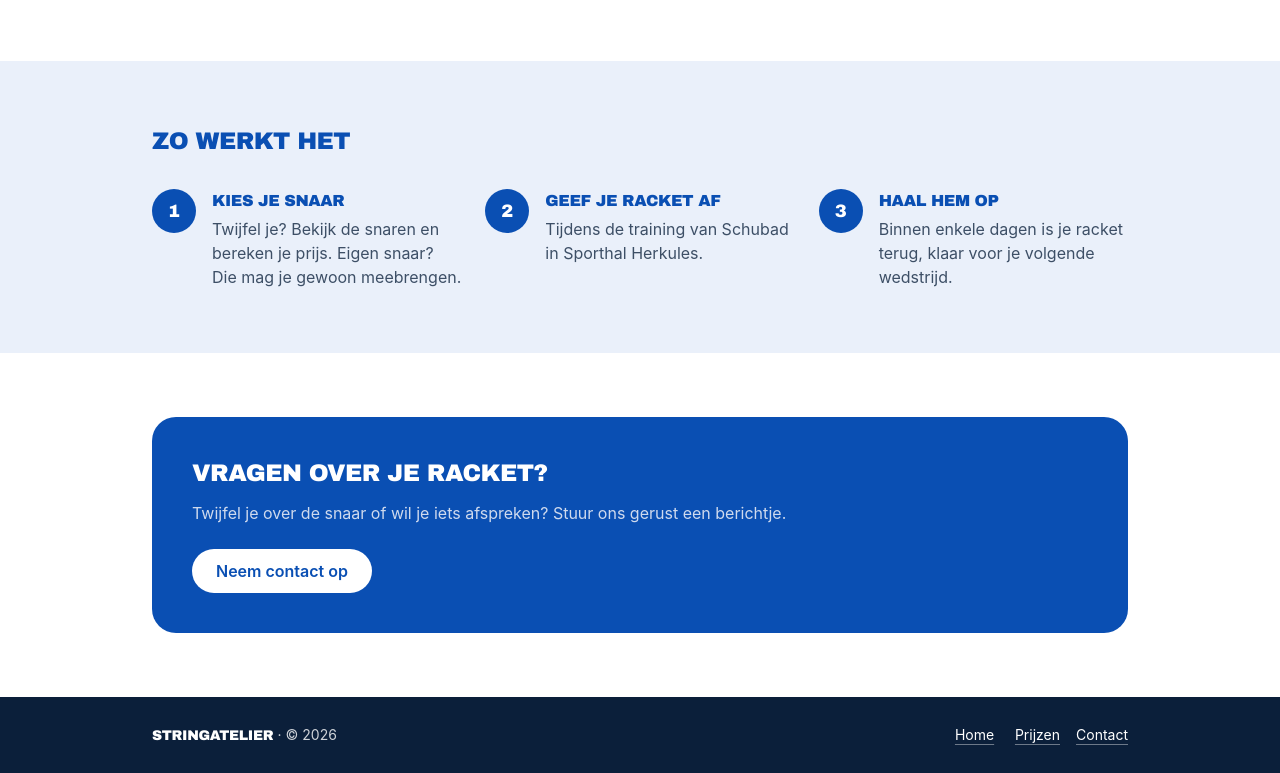
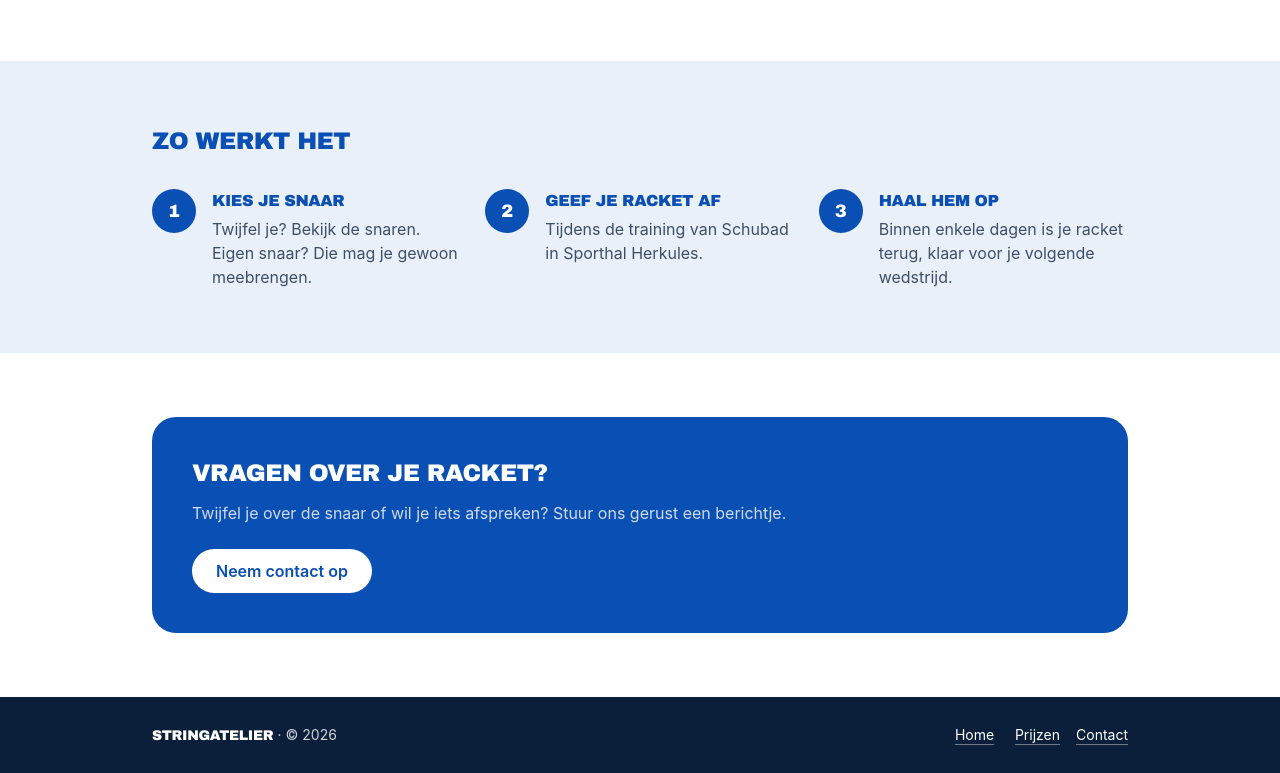
Before and after one commit to BjornPijpops/stringatelier, an Astro site: page / in a window 1280 px wide. Shown: the part 898-1671 px from the top of the page. Built offline with nearby package versions, Linux system fonts and the light colour scheme; Astro itself is replaced by a stand-in of ours.

Commit message:
fix(home): drop the calculator promise from step 1 of how it works
Co-authored-by: Copilot <223556219+Copilot@users.noreply.github.com>

```diff
--- a/src/pages/index.astro
+++ b/src/pages/index.astro
@@ -16,7 +16,7 @@ const cheapestWithStringCents =
 const steps = [
   {
     title: 'Kies je snaar',
-    text: 'Twijfel je? Bekijk de snaren en bereken je prijs. Eigen snaar? Die mag je gewoon meebrengen.',
+    text: 'Twijfel je? Bekijk de snaren. Eigen snaar? Die mag je gewoon meebrengen.',
   },
   {
     title: 'Geef je racket af',
```
